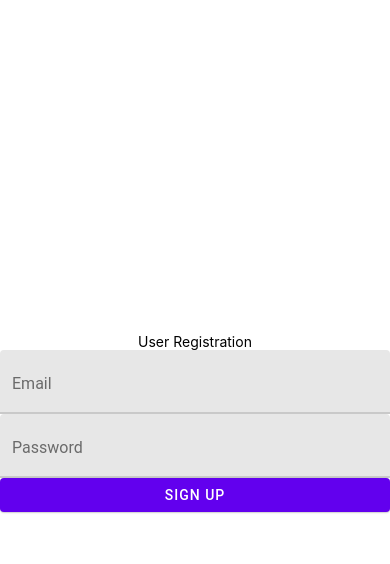
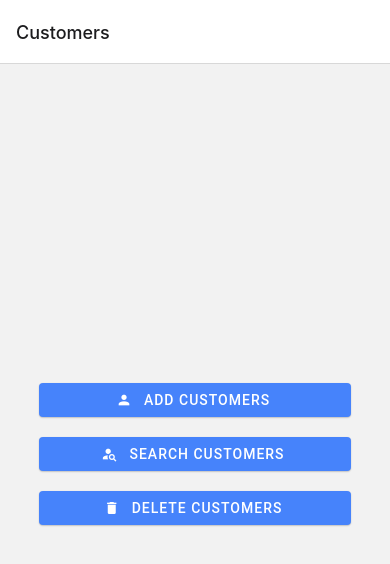
Before and after one commit to mianfarooqazam/Medi_Stock, a React Native app: screen / in a window 390 px wide. Shown: the top 564 px of the page. Built offline with nearby package versions, Linux system fonts and the light colour scheme.

Commit message:
firestore removed, ui improved

```diff
--- a/App.tsx
+++ b/App.tsx
@@ -2,18 +2,20 @@ import React from 'react';
 import { StyleSheet, View } from 'react-native';
 import { SafeAreaProvider } from 'react-native-safe-area-context';
 import SignUp from './src/screens/auth/SignUp';
-import { getAuth } from 'firebase/auth';
+// import { getAuth } from 'firebase/auth';
 import Dashboard from './src/screens/dashboard/Dashboard';
+import MainNavigator from './src/navigator/MainNavigator';
 
 export default function App() {
-  const auth = getAuth()
+  // const auth = getAuth()
   return (
     <SafeAreaProvider>
       <View style={styles.container}>
-      {
+      {/* {
         auth.currentUser ? <Dashboard currentUser={auth.currentUser}/> : <SignUp />
-      }
-
+      } */}
+        {/* <Dashboard currentUser={null}/> */}
+        <MainNavigator />
       </View>
     </SafeAreaProvider>
   );
@@ -22,8 +24,6 @@ export default function App() {
 const styles = StyleSheet.create({
   container: {
     flex: 1,
-    backgroundColor: 'pink',
-    // alignItems: 'center',
-    // justifyContent: 'center',
+
   },
 });
--- a/firebaseConfig.js
+++ b/firebaseConfig.js
@@ -1,8 +1,32 @@
+// import { initializeApp } from 'firebase/app';
+// import { getFirestore } from "firebase/firestore";
+
+// import { initializeAuth, getReactNativePersistence } from 'firebase/auth';
+// import ReactNativeAsyncStorage from '@react-native-async-storage/async-storage';
+// // Initialize Firebase
+// const firebaseConfig = {
+//     apiKey: "AIzaSyBP0g5mGkujidz9KmJHnd43hY9oQSDDGcw",
+//     authDomain: "medistock-61905.firebaseapp.com",
+//     projectId: "medistock-61905",
+//     storageBucket: "medistock-61905.appspot.com",
+//     messagingSenderId: "982687367000",
+//     appId: "1:982687367000:web:66b3a8eeb5732ca4d56f2d",
+//     measurementId: "G-ERLCZX8233"
+// };
+
+// const app = initializeApp(firebaseConfig);
+// const auth = initializeAuth(app, {
+//   persistence: getReactNativePersistence(ReactNativeAsyncStorage)
+// })
+// const db = getFirestore(app);
+
+// export { auth, db };
+// // see the Firebase documentation: https://firebase.google.com/docs/web/setup#access-firebase
+
 import { initializeApp } from 'firebase/app';
 import { getFirestore } from "firebase/firestore";
 
-import { initializeAuth, getReactNativePersistence } from 'firebase/auth';
-import ReactNativeAsyncStorage from '@react-native-async-storage/async-storage';
+
 // Initialize Firebase
 const firebaseConfig = {
     apiKey: "AIzaSyBP0g5mGkujidz9KmJHnd43hY9oQSDDGcw",
@@ -13,12 +37,6 @@ const firebaseConfig = {
     appId: "1:982687367000:web:66b3a8eeb5732ca4d56f2d",
     measurementId: "G-ERLCZX8233"
 };
+const app = initializeApp(firebaseConfig);
 
-const app = initializeApp(firebaseConfig);
-const auth = initializeAuth(app, {
-  persistence: getReactNativePersistence(ReactNativeAsyncStorage)
-})
-const db = getFirestore(app);
-
-export { auth, db };
-// see the Firebase documentation: https://firebase.google.com/docs/web/setup#access-firebase
+export const db = getFirestore(app);
--- /dev/null
+++ b/src/components/ReusableChip.tsx
@@ -0,0 +1,12 @@
+import React from 'react';
+import { Chip } from 'react-native-paper';
+
+const ReusableChip = ({ icon, onPress, label, backgroundColor }) => {
+  return (
+    <Chip icon={icon} onPress={onPress} style={{ backgroundColor }}>
+      {label}
+    </Chip>
+  );
+};
+
+export default ReusableChip;
--- /dev/null
+++ b/src/navigator/MainNavigator.tsx
@@ -0,0 +1,26 @@
+import { View, Text } from 'react-native'
+import React from 'react'
+import { NavigationContainer } from '@react-navigation/native'
+import { createNativeStackNavigator } from '@react-navigation/native-stack'
+import Customers from '../screens/dashboard/Customers';
+import Dashboard from '../screens/dashboard/Dashboard';
+import AddCustomer from '../screens/dashboard/AddCustomer';
+import DeleteCustomers from '../screens/dashboard/DeleteCustomers';
+import SearchCustomers from '../screens/dashboard/SearchCustomers';
+//
+const Stack = createNativeStackNavigator();
+const MainNavigator = () => {
+  return (
+   <NavigationContainer>
+    <Stack.Navigator initialRouteName='Customers' screenOptions={{headerBackTitleVisible:false}}>
+        <Stack.Screen name='Dashboard' component={Dashboard}/>
+        <Stack.Screen name='Customers' component={Customers} options={{title:'Customers'}}/>
+        <Stack.Screen  name='AddCustomer' component={AddCustomer} options={{title:"Add New Customer"}}/>
+        <Stack.Screen  name='DeleteCustomers' component={DeleteCustomers} options={{title:"Delete Customer"}}/>
+        <Stack.Screen  name='SearchCustomers' component={SearchCustomers} options={{title:"Search Customer"}}/>
+    </Stack.Navigator>
+   </NavigationContainer>
+  )
+}
+
+export default MainNavigator
--- /dev/null
+++ b/src/screens/dashboard/AddCustomer.tsx
@@ -0,0 +1,74 @@
+import { View, Text, ScrollView, StyleSheet } from 'react-native'
+import React, { useEffect, useState } from 'react'
+import { TextInput, Button } from 'react-native-paper';
+import { Firestore, doc, getDoc } from 'firebase/firestore';
+import { db } from '../../../firebaseConfig';
+const AddCustomer = () => {
+    // const [myData, setMyData] = useState(null);
+    // useEffect(() => {
+    //     getDatabase();
+    // }, [])
+
+
+    // const getDatabase = async () => {
+    //     try {
+    //         const data = await getDoc(doc(db, 'Customers', 'rhcWSTaho2ib6PKRb9Xt'));
+    //         console.log(data.data());
+    //         setMyData(data.data());
+    //     }
+    //     catch (error) {
+    //         console.log(error)
+    //     }
+    // }
+    return (
+
+        <View style={styles.container}>
+            <View style={styles.view1}>
+                <TextInput label="Customer Name" style={styles.textinput} />
+                <TextInput label="Area of Operation" style={styles.textinput} />
+                <TextInput label="Address" style={styles.textinput} />
+                <TextInput label="Contact Number" style={styles.textinput} />
+                {/* <Text>Name: {myData ? myData.Address : "loading"}</Text> */}
+            </View>
+            <View style={styles.view2}>
+                <Button mode="contained" onPress={() => console.log('Pressed')} style={styles.button}  > Add Customer</Button>
+            </View>
+        </View>
+    )
+}
+
+const styles = StyleSheet.create({
+    container: {
+        flex: 1,
+        justifyContent: 'center',
+        alignItems: 'center',
+
+    },
+    view1: {
+        width: '90%',
+        // backgroundColor: '#FFA500',
+        flex: 1,
+        justifyContent: 'center',
+    },
+    textinput: {
+        marginVertical: 10,
+        width: '100%',
+        backgroundColor:'#fff',
+    },
+    view2: {
+        width: '90%',
+        // backgroundColor: '#FFA500',
+        flex: 1,
+        justifyContent: 'flex-start',
+    },
+    button: {
+        width: '100%',
+        backgroundColor: '#4683fb',
+        padding: 15,
+    },
+
+});
+
+
+
+export default AddCustomer;
--- /dev/null
+++ b/src/screens/dashboard/Customers.tsx
@@ -0,0 +1,39 @@
+import { View, StyleSheet } from 'react-native';
+import React from 'react';
+import { Button } from 'react-native-paper';
+
+const Customers = ({ navigation }) => {
+  return (
+    <View style={styles.container}>
+      <View style={styles.view1}>
+      <Button mode='contained' onPress={() => navigation.navigate("AddCustomer")} icon="account" style={styles.button}>
+          Add Customers
+        </Button>
+        <Button mode='contained' onPress={() => navigation.navigate("SearchCustomers")} icon="account-search" style={styles.button}>
+          Search Customers
+        </Button>
+        <Button mode='contained' onPress={() => navigation.navigate("DeleteCustomers")} icon="delete" style={styles.button}>
+          Delete Customers
+        </Button>
+      </View>
+    </View>
+  );
+}
+
+const styles = StyleSheet.create({
+  container: {
+    flex: 1,
+  },
+  view1: {
+ flex:1,
+ justifyContent:"center",
+ alignItems:'center'
+  },
+  button: {
+    width: '80%',
+    marginVertical: 10,
+    backgroundColor: '#4683fb',
+  },
+});
+
+export default Customers;
--- a/src/screens/dashboard/Dashboard.tsx
+++ b/src/screens/dashboard/Dashboard.tsx
@@ -2,12 +2,16 @@ import { View, Text, StyleSheet, TouchableOpacity } from 'react-native'
 import React from 'react'
 import { Appbar } from 'react-native-paper'
 import { User } from 'firebase/auth'
+import { SafeAreaView } from 'react-native-safe-area-context'
+import Customers from './Customers'
+import Navigator from '../../navigator/MainNavigator'
 
 //
-const Dashboard = ({ currentUser }: { currentUser : User | null}) => {
+// const Dashboard = ({ currentUser }: { currentUser : User | null}) => {
+  const Dashboard = ({navigation})=> {
   return (
-    <View style={styles.container}>
-      <TouchableOpacity style={styles.button}>
+    <SafeAreaView style={styles.container}>
+      <TouchableOpacity style={styles.button} onPress={()=>navigation.navigate("Customers")}>
         <Text>Customers</Text>
       </TouchableOpacity>
       <View>
@@ -17,11 +21,11 @@ const Dashboard = ({ currentUser }: { currentUser : User | null}) => {
         <Text>Settings</Text>
       </View>
       <View style={{ marginTop: 10 }}>
-        <Text>{currentUser?.displayName}</Text>
+        {/* <Text>{currentUser?.displayName}</Text>
         <Text>{currentUser?.email}</Text>
-        <Text>{currentUser?.uid}</Text>
+        <Text>{currentUser?.uid}</Text> */}
       </View>
-    </View>
+    </SafeAreaView>
   )
 }
 
@@ -29,8 +33,6 @@ const styles = StyleSheet.create({
   container: {
     flex: 1,
     backgroundColor: 'orange',
-    alignItems: 'center',
-    justifyContent: 'center',
   },
   button: {
     borderWidth: 2
--- /dev/null
+++ b/src/screens/dashboard/DeleteCustomers.tsx
@@ -0,0 +1,20 @@
+import { View, Text , StyleSheet} from 'react-native'
+import React from 'react'
+
+const DeleteCustomers = () => {
+  return (
+    <View style={styles.container}>
+      <Text>Your deleted customers will appear here</Text>
+    </View>
+  )
+}
+//
+const styles = StyleSheet.create({
+    container: {
+        flex:1,
+        backgroundColor:"red",
+
+    }
+})
+//
+export default DeleteCustomers
--- /dev/null
+++ b/src/screens/dashboard/SearchCustomers.tsx
@@ -0,0 +1,69 @@
+import { View, Text, StyleSheet } from 'react-native';
+import React from 'react';
+import { Modal, Portal, Provider, Button, Divider, Chip } from 'react-native-paper';
+import ReusableChip from '../../components/ReusableChip';
+
+const SearchCustomers = () => {
+    const [visible, setVisible] = React.useState(false);
+
+    const showModal = () => setVisible(true);
+    const hideModal = () => setVisible(false);
+
+
+    return (
+        <View style={styles.container}>
+            <Provider>
+                <Portal>
+                    <Modal visible={visible} onDismiss={hideModal}>
+                        <View style={styles.containerStyle}>
+                            <Text style={{fontWeight:"bold"}}>Customer Name</Text>
+                            <Divider style={{borderWidth:1,borderColor:"#808080",marginVertical:10}} />
+                            <View style={{flexDirection:'row',justifyContent:"space-between"}}>
+                            <Text style={styles.text}>Total Bill: </Text>
+                            <Text style={styles.text}>Rs. 30000 </Text>
+                            </View>
+                            <View style={{flexDirection:'row',justifyContent:"space-between"}}>
+                            <Text style={styles.text}>Pending: </Text>
+                            <Text style={styles.text}>Rs. 32300000</Text>
+                            </View>
+
+                            <View style={{flexDirection:'row',justifyContent:"space-between"}}>
+                            <Text style={styles.text}>Total Bill: </Text>
+                            <Text style={styles.text}>Rs. 30000</Text>
+                            </View>
+
+                            <View style={{flexDirection:'row',justifyContent:"space-evenly"}}>
+                            <ReusableChip icon="close" onPress={() => console.log('Accepted')} label="Accept" backgroundColor="#9ade7b" />
+                            <ReusableChip icon="close" onPress={() => console.log('Rejected')} label="Reject" backgroundColor="#ff004b" />
+
+                            </View>
+                        </View>
+                    </Modal>
+                </Portal>
+                <Button style={{ marginTop: 30 }} onPress={showModal}>
+                    Show
+                </Button>
+            </Provider>
+        </View>
+    );
+}
+//
+
+const styles = StyleSheet.create({
+    container: {
+        flex: 1,
+
+    },
+    containerStyle: {
+        backgroundColor: '#ffff',
+        padding: 10,
+        height: '50%',
+        margin: '5%',
+    },
+    text: {
+        marginBottom:10
+    }
+
+});
+//
+export default SearchCustomers;
```
